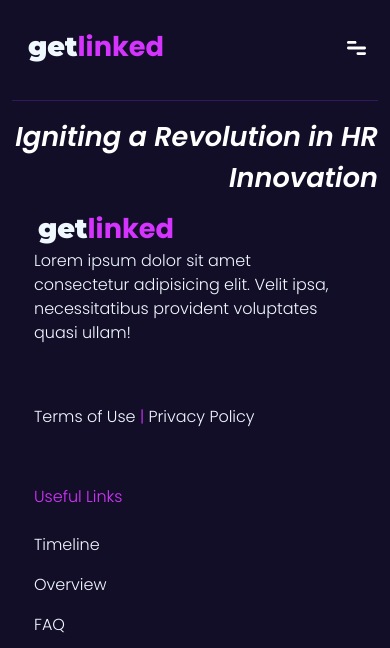
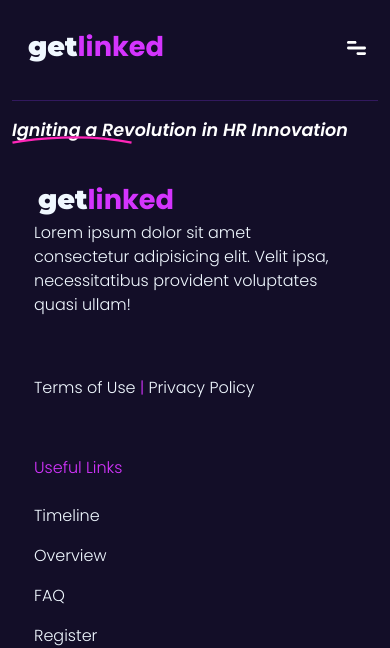
Before and after one commit to just-arizon/GetLinked-Hackathon-1.0, a website: page index.html in a window 390 px wide. Shown: the top 648 px of the page. Drawn offline with nearby package versions, Linux system fonts and the light colour scheme.

Commit message:
Adjust line beneath the intro class

```diff
--- a/assets/styles.css
+++ b/assets/styles.css
@@ -70,6 +70,11 @@
     text-align: right;
     font-size: 1.7em;
 }
+.svg--line{
+    position: relative;
+    top: -1em;
+}
+
 
 /* footer */
 .footer--container{
@@ -102,6 +107,18 @@
 
 /* media query */
 @media (max-width: 480px) {
+    .intro--text{
+        font-size:1.1em;
+        text-align: left;
+    }
+    .svg--line{
+        margin-left: 0;
+        position: relative;
+        top: -1em;
+    }
+    .svg--line img{
+        width: 120px;
+    }
 .copyright--txt{
     text-align: left;
     margin-top: 4rem;
@@ -120,6 +137,12 @@
 .navmenu_prolinks,
 .menu-container{
     display: none;
+}
+
+.svg--line{
+}
+.svg--line img{
+    width: 120px;
 }
 .content-one,
 .content-two,
--- a/index.html
+++ b/index.html
@@ -98,7 +98,8 @@
     <div class="container">
       <div class="row">
       <div class="intro--text">
-        Igniting a Revolution in HR Innovation
+        Igniting a Revolution in HR Innovation</br>
+        <span class="svg--line"><img src="/assets/img/line.svg" alt=""></span>
       </div>
         </div>
         </div>
```
